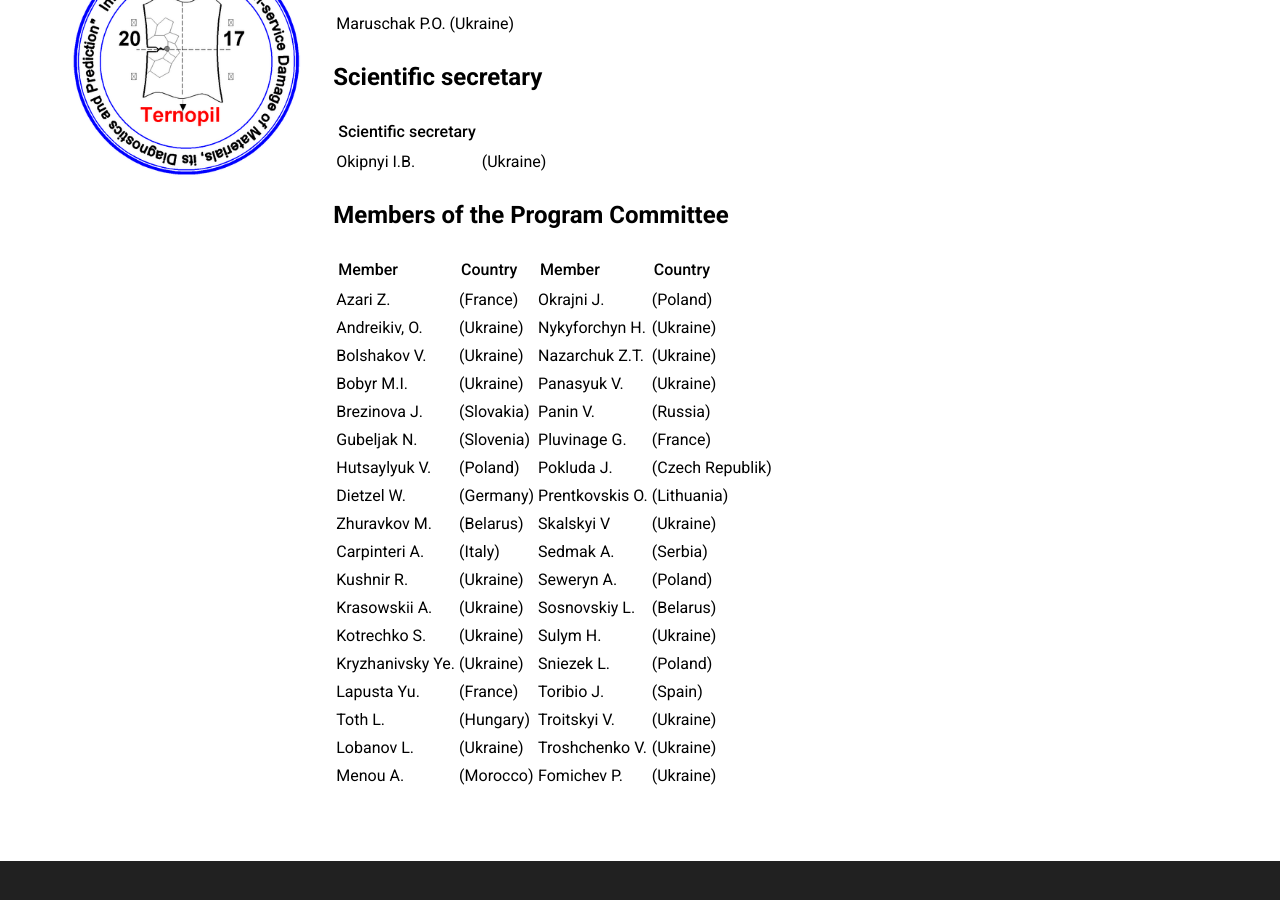
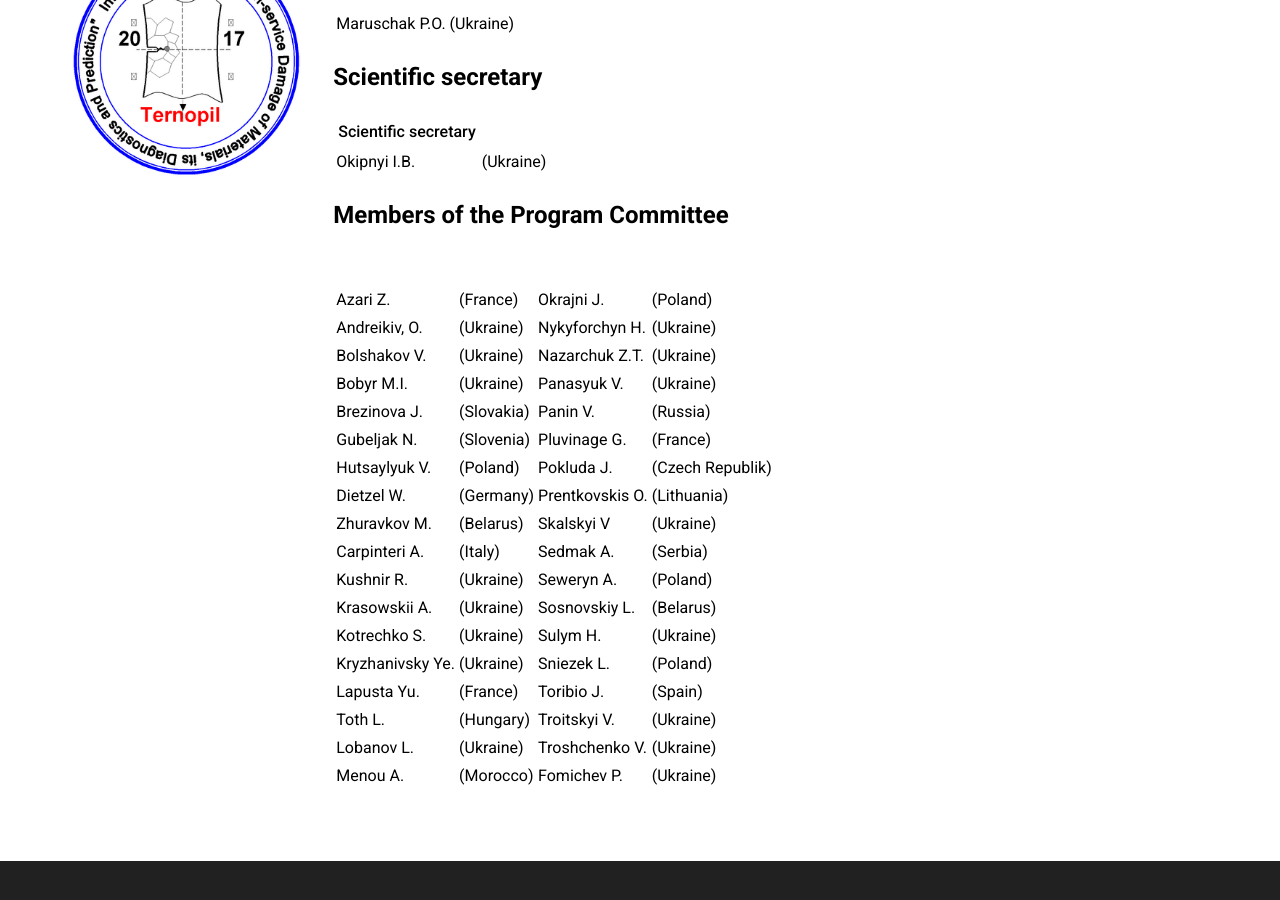
Before and after one commit to m-tetiana/m-tetiana.github.io, a Jekyll site: the page built from programmcommittee.md, in a window 1280 px wide and 900 px high, scrolled down 597 px. Built offline with Jekyll 4.4.1, drawn with Linux system fonts in a browser that asks for light colours.

Commit message:
Update programmcommittee.md

```diff
--- a/programmcommittee.md
+++ b/programmcommittee.md
@@ -25,7 +25,7 @@ permalink: /programmcommittee/
 
 ## Members of the Program Committee ##
 
-| Member | Country | Member | Country |
+|  |  |  |  |
 | ------ | ----------- | ------ | ----------- |
 |  Azari Z. | (France) | Okrajni J. | (Poland) |
 | Andreikiv, O. | (Ukraine) | Nykyforchyn H. | (Ukraine) |
```
